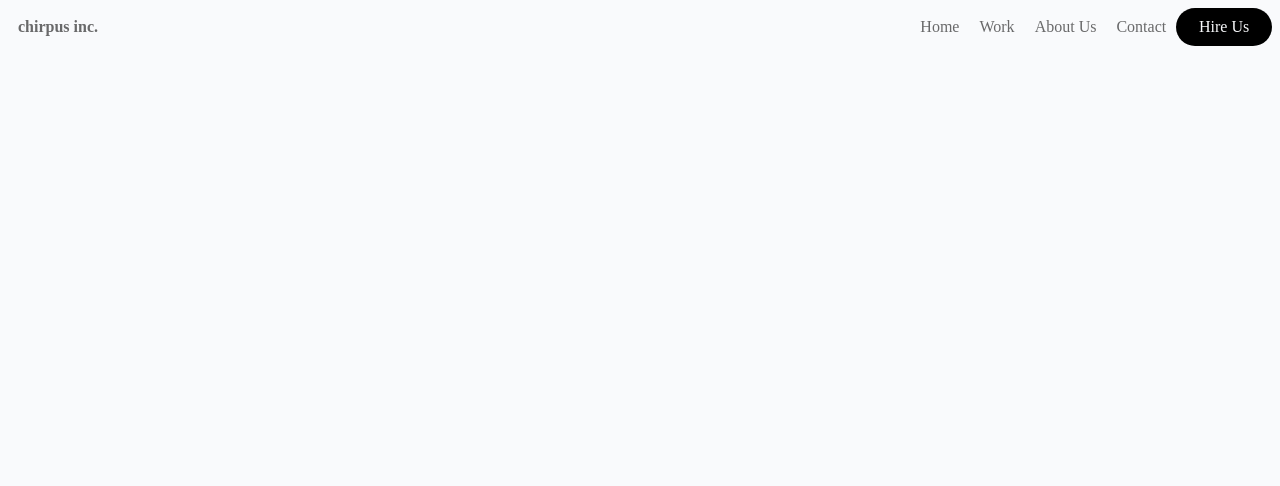
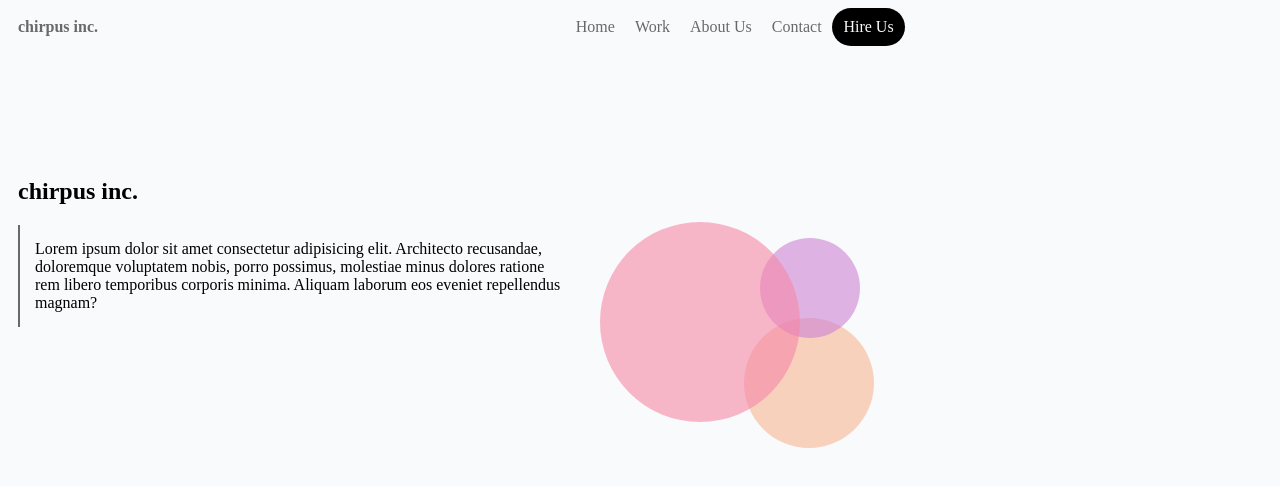
Before and after one commit to krukm/Lab1, a plain HTML site: page index.html in a window 1280 px wide. Drawn offline with Linux system fonts and the light colour scheme.

Commit message:
add 2 col and content

```diff
--- a/css/styles.css
+++ b/css/styles.css
@@ -1,5 +1,9 @@
 body {
     background-color: #f9fafc;
+}
+
+nav {
+    width: 71%;
 }
 
 a {
@@ -7,6 +11,10 @@ a {
     float: right;
     padding: 10px;
     text-decoration: none;
+}
+
+h2 {
+    padding: 0 0 0 10px;
 }
 
 h4 {
@@ -23,3 +31,57 @@ h4 {
     color: #f9fafc;
     border-radius: 2em;
 }
+
+.clear {
+    clear: both;
+}
+
+.paragraph {
+    border-left: 2px solid #69696a;
+    margin-left: 10px;
+    padding: 15px;
+}
+
+.section1 {
+    padding-top: 7em;
+}
+
+.circle1 {
+    background-color: rgba(247, 193, 162, 0.7);
+    height: 130px;
+    width: 130px;
+    border-radius: 100%;
+    position: absolute;
+    top: 10em;
+    left: -33em;
+}
+
+.circle2 {
+    background-color: rgba(207, 130, 213, 0.6);
+    height: 100px;
+    width: 100px;
+    border-radius: 100%;
+    position: absolute;
+    top: 5em;
+    left: -32em;
+}
+
+.circle3 {
+    background-color: rgba(247, 136, 167, 0.6);
+    height: 200px;
+    width: 200px;
+    border-radius: 100%;
+    position: absolute;
+    top: 4em;
+    left: -42em;
+}
+
+.col1 {
+    width: 45%;
+    float: left;
+}
+
+.col2 {
+    float: right;
+    position: relative;
+}
--- a/index.html
+++ b/index.html
@@ -16,6 +16,17 @@
         <a href="#Work">Work</a>
         <a href="#Home">Home</a>
     </nav>
+    <section class="clear section1">
+        <section class="col1">
+            <h2>chirpus inc.</h2>
+            <section class="paragraph">Lorem ipsum dolor sit amet consectetur adipisicing elit. Architecto recusandae, doloremque voluptatem nobis, porro possimus, molestiae minus dolores ratione rem libero temporibus corporis minima. Aliquam laborum eos eveniet repellendus magnam?</section>
+        </section>
+        <section class="col2">
+            <section class="circle1"></section>
+            <section class="circle2"></section>
+            <section class="circle3"></section>
+        </section>
+    </section>
     <script src="scripts/script.js"></script>
 </body>
 </html>
```
